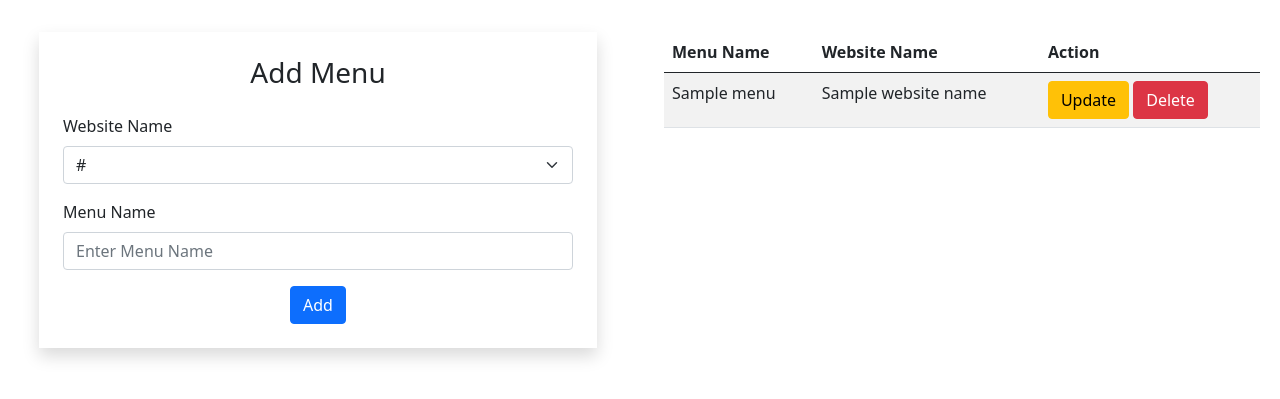
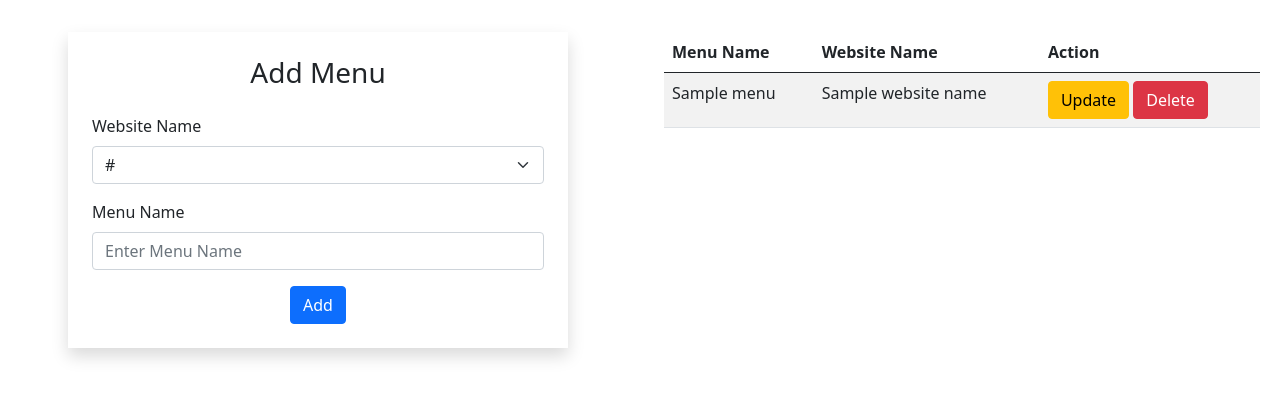
Before and after one commit to justforhost26/projectci, a Django app: template templates/manager/add_menu.html in a window 1280 px wide. Shown: the part 56-455 px from the top of the page. Run offline with Django 3.2, Linux system fonts and the light colour scheme; the template is opened without the code that fills it: most values are stand-ins (such as "Sample title", 1, 10 or a date in 2020).

Commit message:
Update add_menu.html

```diff
--- a/templates/manager/add_menu.html
+++ b/templates/manager/add_menu.html
@@ -8,7 +8,7 @@
         <div class="col-lg-6">
             <!--start form-->
                   <br>
-                <div class="container shadow p-4 " style="width:90%">
+                <div class="container shadow p-4 "  style="width:95%;max-width:500px;">
                   <form class="row g-3 " method="post" action="{% url 'add_menu' %}">
                       {% csrf_token %}
                 <h3 style="text-align: center">Add Menu</h3>
```
